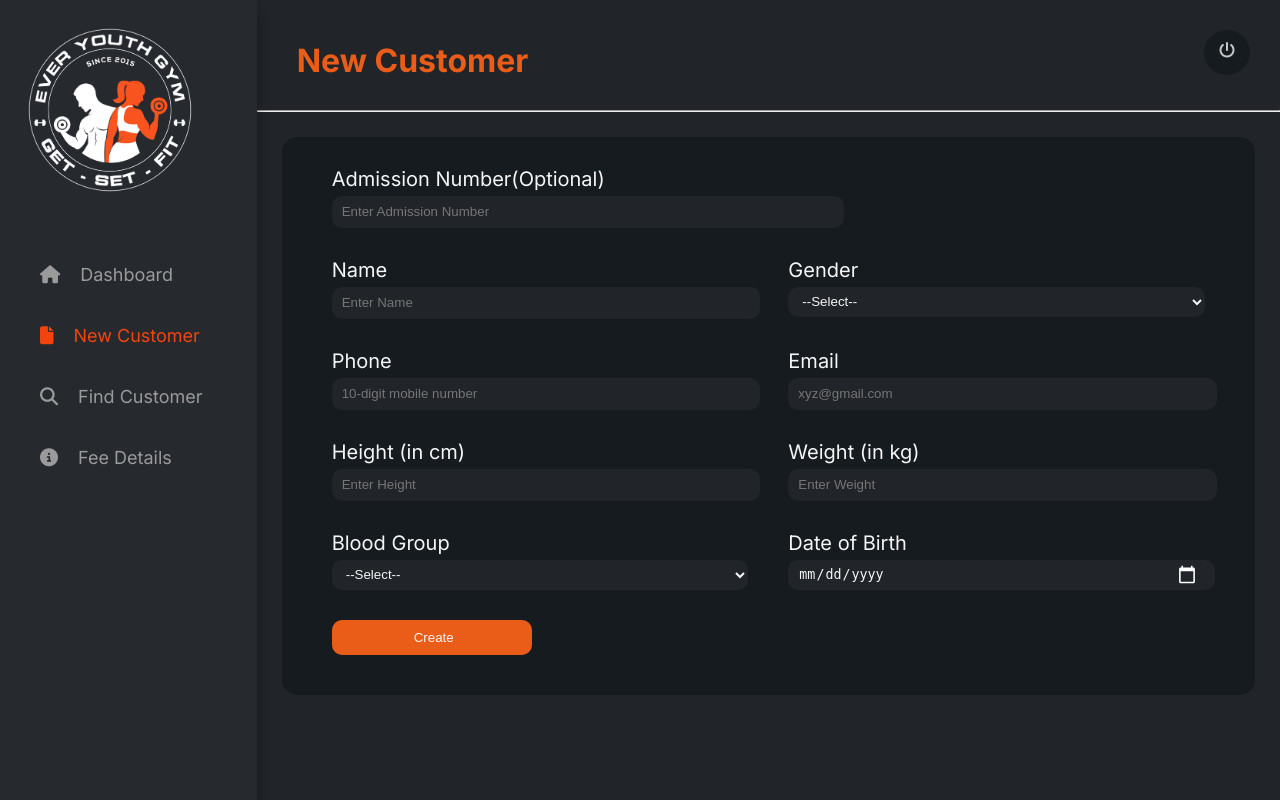
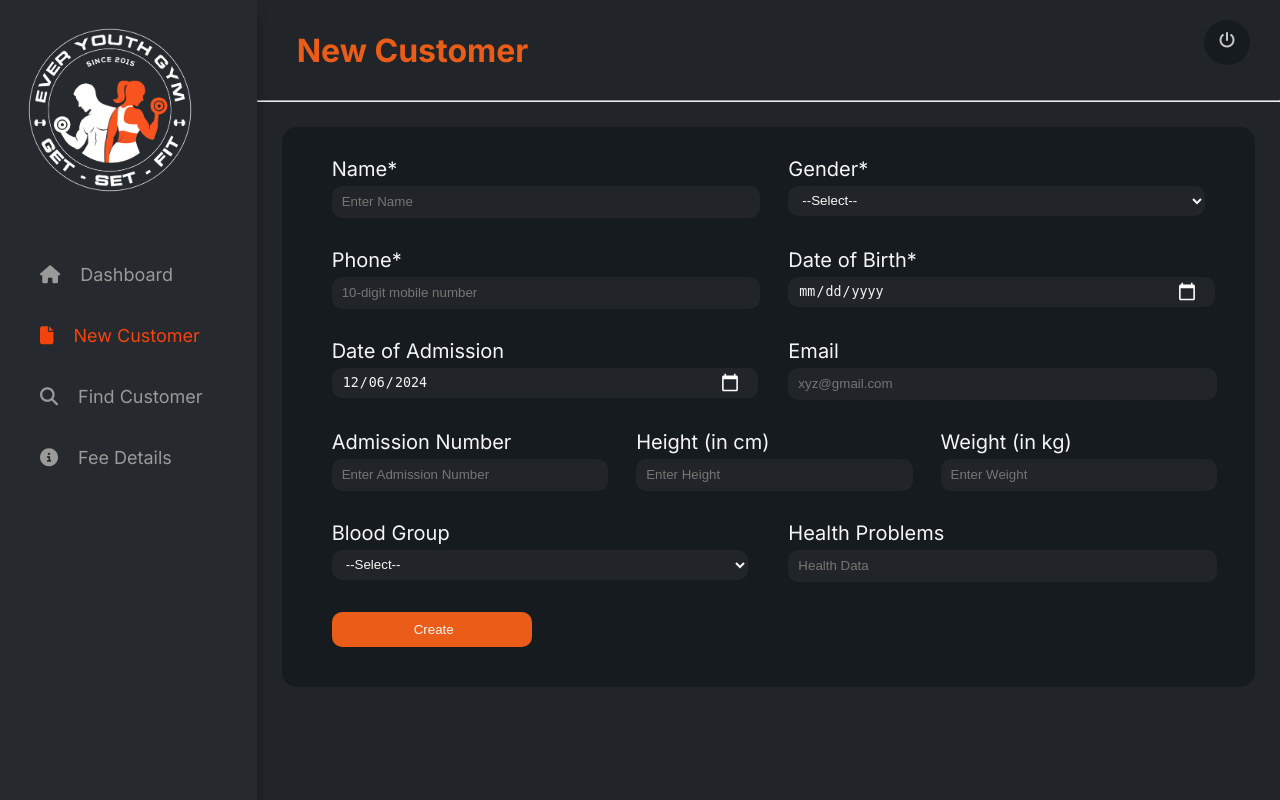
Before and after one commit to jeevjacobgeorge/gym_deployed, a Django app: page /add/ in a window 1280 px wide. Run offline with Django 5.2, Linux system fonts and the light colour scheme; a user stored in the database is signed in; some libraries are stand-ins or nearby versions.

Commit message:
i hope everything is ok

```diff
--- a/gym/admin.py
+++ b/gym/admin.py
@@ -12,7 +12,7 @@ class FeeDetailAdmin(admin.ModelAdmin):
     list_filter = ('date_of_payment', 'month')
 
 class CategoryTableAdmin(admin.ModelAdmin):
-    list_display = ('name', 'price')
+    list_display = ('name', 'price','no_of_months','is_fees')
 
 
 admin.site.register(Customer, CustomerAdmin)
--- a/gym/static/gym/newCust.css
+++ b/gym/static/gym/newCust.css
@@ -70,11 +70,12 @@ body{
 .header{
     display:flex;
     justify-content: space-between;
-    padding:20px 30px 0px 40px;
+    padding:10px 30px 0px 40px;
 }
 
 .header h1{
     color:#E95D18;
+
 }
 
 .userIcon{
--- a/gym/templates/gym/add_customer.html
+++ b/gym/templates/gym/add_customer.html
@@ -41,36 +41,46 @@
                     <div class="formBody">
                         <div class="row1">
                             <div class="formGroup">
-                                <label for="name">Admission Number(Optional)</label>
-                                <input type="text" name="admission_number" id="admission_number" placeholder="Enter Admission Number">
+                                <label for="name">Name*</label>
+                                <input type="text" autocomplete="off" name="name" id="name" placeholder="Enter Name" required>
                             </div>
-                        </div>
-                        <div class="row2">
                             <div class="formGroup">
-                                <label for="name">Name</label>
-                                <input type="text" name="name" id="name" placeholder="Enter Name" required>
-                            </div>
-
-                            <div class="formGroup">
-                                    <label for="gender">Gender</label>
+                                <label for="gender">Gender*</label>
                                 <select name="gender" id="gender" required>
                                     <option value="">--Select--</option >
                                     <option value="M">Male</option >
                                     <option value="F">Female</option >
                                 </select>
                         </div>
+
                         </div>
-                        <div class="row3">
+                        <div class="row2">
                             <div class="formGroup">
-                                <label for="phone">Phone</label>
+                                <label for="phone">Phone*</label>
                                 <input type="tel" name="phone" id="phone" placeholder="10-digit mobile number" required>
                             </div>
                             <div class="formGroup">
-                                <label for="email">Email</label>
+                                <label for="dob">Date of Birth*</label>
+                                <input type="date" id="dob" name="dob" required value="">
+                            </div>
+
+                        </div>
+
+                        <div class="row3">
+                            <div class="formGroup">
+                                <label for="date_of_admission">Date of Admission</label>
+                                <input type="date" id="date_of_admission" name="date_of_admission"  >
+                            </div>
+                            <div class="formGroup">
+                                <label for="email">Email </label>
                                 <input type="email" name="email" id="email" placeholder="xyz@gmail.com" >
                             </div>
                         </div>
                         <div class="row4">
+                            <div class="formGroup">
+                                <label for="name">Admission Number</label>
+                                <input type="text" autocomplete="off" name="admission_number" id="admission_number" placeholder="Enter Admission Number">
+                            </div>
                             <div class="formGroup">
                                 <label for="height">Height (in cm)</label>
                                 <input type="number" name="height" id="height" placeholder="Enter Height" >
@@ -83,7 +93,7 @@
                         <div class="row5">
                             <div class="formGroup">
                                 <label for="bloodGroup">Blood Group</label>
-                                <select name="bloodGroup" id="bloodGroup" required>
+                                <select name="bloodGroup" id="bloodGroup" >
                                     <option value="">--Select--</option>
                                         <option value="O+">O+</option>
                                         <option value="O-">O-</option>
@@ -105,9 +115,10 @@
                                 </select>
                             </div>
                             <div class="formGroup">
-                                <label for="dob">Date of Birth</label>
-                                <input type="date" id="dob" name="dob" required value="">
+                                <label for="health">Health Problems</label>
+                                <input type="text" autocomplete="off" name="health" id="health" placeholder="Health Data" >
                             </div>
+
                         </div>
                     </div>
                     <div class="formGroup">
@@ -118,6 +129,10 @@
 
         </div>
     </div>
+    <script>
+        const dateInput = document.getElementById('date_of_admission');
+        dateInput.valueAsDate = new Date();
+    </script>
     <script src="https://kit.fontawesome.com/570d6d8240.js" crossorigin="anonymous"></script>
 </body>
 </html>
--- a/gym/templates/gym/pay_fees.html
+++ b/gym/templates/gym/pay_fees.html
@@ -71,7 +71,7 @@
                         </div>
                         <div class="row4">
                             <div class="formGroup">
-                                <label for="month">Select Month</label>
+                                <label for="month">Select Starting Month</label>
                                 <select name="month" id="month" required>
                                     <option value="">--Select--</option>
                                     <option value="January">January</option>
@@ -91,7 +91,7 @@
                             <div class="formGroup">
                                 <label for="year">Select Year</label>
                                 <select name="year" id="year" required>
-
+                                    <option value="">--Select--</option>
                                     {% for year in years %}
                                         <option value="{{ year }}">{{ year }}</option>
                                     {% endfor %}
@@ -114,7 +114,7 @@
 
             // Automatically select the current month in the month dropdown
             const currentMonth = today.toLocaleString('default', { month: 'long' });
-            document.querySelector(`#month option[value="${currentMonth}"]`).selected = true;
+            // document.querySelector(`#month option[value="${currentMonth}"]`).selected = true;
         });
 
         let categorySelect = document.getElementById('category');
--- a/gym/views.py
+++ b/gym/views.py
@@ -17,7 +17,7 @@ def dashboard(request):
     data['no_of_customers'] = Customer.objects.count()
     data['no_of_male'] = Customer.objects.filter(gender='M').count()
     data['no_of_female'] = Customer.objects.filter(gender='F').count()
-    fee_id = get_object_or_404(CategoryTable,name='Fees')
+
     # Calculate the last 3 months including potential year transitions
     current_date = datetime.now()
     current_month = current_date.month
@@ -42,10 +42,14 @@ def dashboard(request):
     for customer in Customer.objects.all():
         paid_count = 0  # Track payments for each customer
 
-        # Check if the customer has any FeeDetail entry in the last 3 months
-        for month, year in months_and_years:
-            if FeeDetail.objects.filter(customer=customer, month=month, year=year,category=fee_id.pk).exists():
-                paid_count += 1
+        fee_categories = CategoryTable.objects.filter(is_fees=True)
+
+        for fee_category in fee_categories:
+            # Check if the customer has any FeeDetail entry in the last 3 months
+            for month, year in months_and_years:
+                if FeeDetail.objects.filter(customer=customer, month=month, year=year, category=fee_category).exists():
+                    paid_count += 1
+                    break
 
         # If paid in any month of the last 3 months, count as active
         if paid_count > 0:
@@ -76,7 +80,9 @@ def add_customer(request):
         height = request.POST.get('height', None)  # Default to None if not provided
         weight = request.POST.get('weight', None)  # Default to None if not provided
         blood_group = request.POST.get('bloodGroup')
+        date_of_admission = request.POST.get('date_of_admission')
         dob = request.POST.get('dob')
+        health = request.POST.get('health')
         # Validate and save form data
         try:
             new_customer = Customer(
@@ -89,7 +95,8 @@ def add_customer(request):
                 weight=float(weight) if weight else None,
                 blood_group=blood_group,
                 date_of_birth=dob,
-                date_of_admission=timezone.now()
+                date_of_admission=date_of_admission,
+                health = health
             )
             new_customer.save()
             return redirect('profile', customer_id=new_customer.pk)
@@ -146,14 +153,18 @@ def fee_details(request):
     current_month = current_date.month
     current_year = current_date.year
 
-    # Calculate last four months including possible year transitions
+    # Calculate the previous, current, and next months, including year transitions
     months_and_years = []
-    for i in range(3):  # Show 3 past months + current
-        month_offset = current_month - i
+    for i in range(-2, 2):  # Show 2 months before, current, and 1 month after (5 months total)
+        month_offset = current_month + i
         if month_offset <= 0:
             # Handle previous year case
             month = 12 + month_offset  # Negative values will wrap around to previous year
             year_to_add = current_year - 1
+        elif month_offset > 12:
+            # Handle next year case
+            month = month_offset - 12
+            year_to_add = current_year + 1
         else:
             month = month_offset
             year_to_add = current_year
@@ -168,7 +179,7 @@ def fee_details(request):
 
     months = [month_abbreviations[month] for month, _ in months_and_years]
 
-    # Create a list to hold the customer fee details, only for those who paid in the last 4 months
+    # Create a list to hold the customer fee details, only for those who paid in the last 5 months
     active_customers = []
     for customer in customers:
         # Initialize a dictionary to store fee status for each displayed month
@@ -177,17 +188,20 @@ def fee_details(request):
 
         for month, month_year in months_and_years:
             # Fetch the FeeDetail object for the specific month and year
-            fee_id = get_object_or_404(CategoryTable,name='Fees')
-            fee_detail = FeeDetail.objects.filter(customer=customer, year=month_year, month=month,category=fee_id.pk).first()
-            if fee_detail:
-                # If fee is paid, store the category and increment paid_count
-                fees_status[month_abbreviations[month]] = 'Paid'
-                paid_count += 1
-            else:
-                # If no fee is paid, store 'Not Paid'
-                fees_status[month_abbreviations[month]] = 'Not Paid'
+            fee_categories = CategoryTable.objects.filter(is_fees=True)
+            for fee_category in fee_categories:
+                fee_detail = FeeDetail.objects.filter(customer=customer, year=month_year, month=month, category=fee_category).first()
 
-        # Only include customers who have paid for at least one month in the last 4 months
+                if fee_detail:
+                    # If fee is paid, store the category and increment paid_count
+                    fees_status[month_abbreviations[month]] = 'Paid'
+                    paid_count += 1
+                    break
+                else:
+                    # If no fee is paid, store 'Not Paid'
+                    fees_status[month_abbreviations[month]] = 'Not Paid'
+
+        # Only include customers who have paid for at least one month in the last 5 months
         if paid_count > 0 or search_query:
             active_customers.append({
                 'customer': {
@@ -279,13 +293,15 @@ def edit_customer(request, customer_id):
     if request.method == 'POST':
         # Get the updated details from the form
         name = request.POST.get('name')
-        phone = request.POST.get('phone', None)
-        email = request.POST.get('email', None)
+        phone = request.POST.get('phone', None)  # Default to None if not provided
+        email = request.POST.get('email', None)  # Default to None if not provided
         gender = request.POST.get('gender')
-        height = request.POST.get('height', None)
-        weight = request.POST.get('weight', None)
+        height = request.POST.get('height', None)  # Default to None if not provided
+        weight = request.POST.get('weight', None)  # Default to None if not provided
         blood_group = request.POST.get('bloodGroup')
+        date_of_admission = request.POST.get('date_of_admission')
         dob = request.POST.get('dob')
+        health = request.POST.get('health')
 
         try:
             # Update the customer details
@@ -297,6 +313,8 @@ def edit_customer(request, customer_id):
             customer.weight = float(weight) if weight else None
             customer.blood_group = blood_group
             customer.date_of_birth = dob  # Ensure dob is in 'YYYY-MM-DD' format
+            customer.date_of_admission = date_of_admission
+            customer.health = health
             customer.save()
 
             return redirect('profile', customer_id=customer_id)
@@ -310,7 +328,7 @@ def pay_fees(request, customer_id):
     categories = CategoryTable.objects.values('id', 'name').distinct()
     # Prepare the list of years (current year and previous few years)
     current_year = timezone.now().year
-    years = list(range(current_year, current_year + 2))  # e.g., last 1 year and next year
+    years = list(range(current_year-1, current_year + 2))  # e.g., last 1 year and next year
 
     if request.method == 'POST':
         category_id = request.POST.get('category')
@@ -319,6 +337,7 @@ def pay_fees(request, customer_id):
         year = request.POST.get('year')  # Get the year from the form
         dop = request.POST.get('dop')
         category_instance = get_object_or_404(CategoryTable, id=category_id)
+
         # Parse the form inputs to the appropriate types
         amount = float(amount)
 
@@ -337,16 +356,25 @@ def pay_fees(request, customer_id):
         # Convert the year to an integer
         year = int(year)
 
-        # Create FeeDetail entry
-        fee_detail = FeeDetail(
-            customer=customer,
-            amount_paid=amount,
-            date_of_payment=dop if dop else timezone.now(),
-            category=category_instance,
-            month=month,
-            year=year  # Save the selected year
-        )
-        fee_detail.save()
+        # Calculate the installment amount for each month
+        installment_amount = amount / category_instance.no_of_months
+
+        # Start creating FeeDetail entries for each month
+        for i in range(category_instance.no_of_months):
+            # Calculate the month and year for this installment
+            current_month = (month + i - 1) % 12 + 1  # Wrap around the months (1-12)
+            current_year_adjusted = year + (month + i - 1) // 12  # Adjust year for month overflow
+
+            # Create a FeeDetail entry for the specific month and year
+            fee_detail = FeeDetail(
+                customer=customer,
+                amount_paid=installment_amount,
+                date_of_payment=dop if dop else timezone.now(),
+                category=category_instance,
+                month=current_month,
+                year=current_year_adjusted
+            )
+            fee_detail.save()
 
         # Redirect back to the fee details page after saving
         return redirect('feeDetails')
@@ -355,9 +383,9 @@ def pay_fees(request, customer_id):
     context = {
         'customer': customer,
         'years': years,  # Pass the list of years to the template
-        'categories':categories
+        'categories': categories
+    }
 
-    }
     return render(request, 'gym/pay_fees.html', context)
 
 
```
Also changed, not shown: gym/models.py (+13 -8 lines), gym/templates/gym/edit_customer.html (+12 -1 lines), db.sqlite3, gym/migrations/0015_alter_feedetail_month.py (added), gym/migrations/0016_customer_health.py (added), gym/migrations/0017_alter_customer_blood_group.py (added), gym/migrations/0018_categorytable_is_fees.py (added), gym/migrations/0019_categorytable_no_of_months.py (added). Lines whose indentation alone changed are shown as unchanged.
